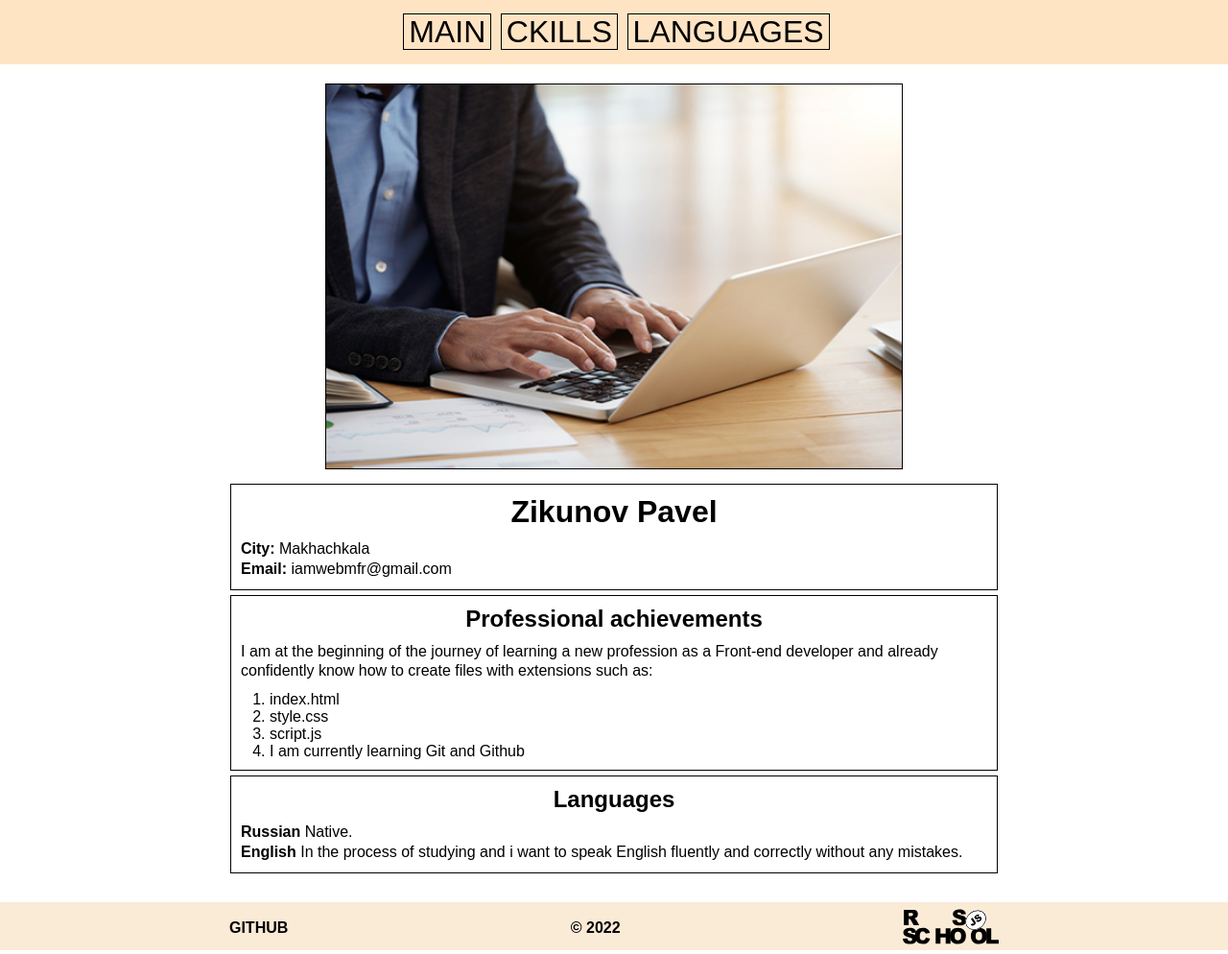
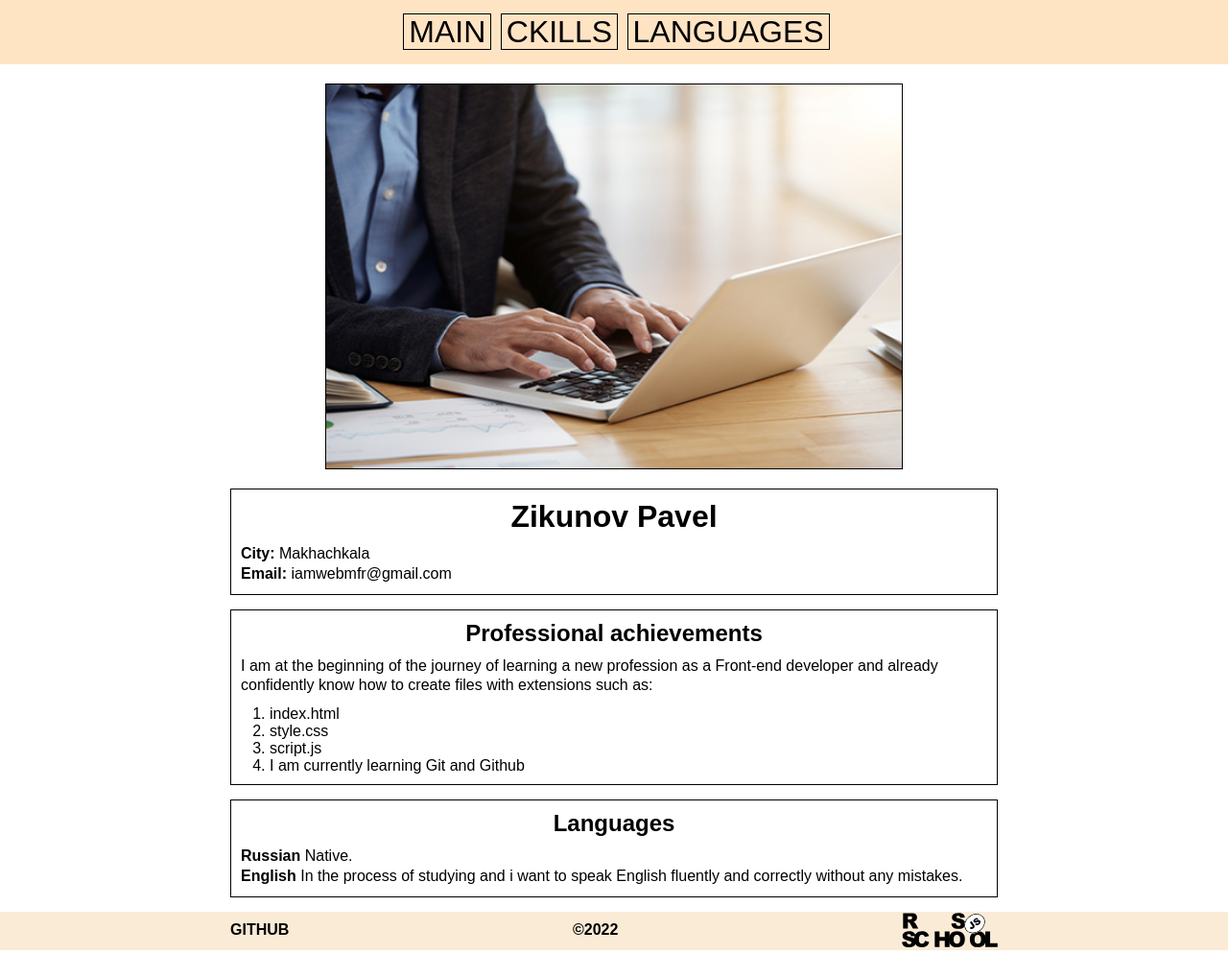
Before and after one commit to webmfr/rsschool-cv, a plain HTML site: page index.html in a window 1280 px wide. Shown: the whole page at 96% size. Drawn offline with Linux system fonts and the light colour scheme.

Commit message:
fix: fotter and add folder css

```diff
--- a/style.css
+++ b/css/style.css
@@ -60,7 +60,7 @@ a {
     height: 400px;
     width: 600px;
     border: solid 1px black;
-    margin-bottom: 15px;
+    margin-bottom: 20px;
 
 
 
@@ -105,32 +105,81 @@ span {
 
 
 
-article {
+.skill {
     border: solid 1px black;
-    margin-top: 5px;
+    margin-top: 15px;
+    margin-bottom: 15px;
+}
+
+.leng {
+    border: solid 1px black;
+    margin-bottom: 15px;
 }
 
 /* footer */
 
 footer {
-    height: 50px;
+
+    /* max-width: 800px; */
+    /* max-height: 100px; */
+    background-color: antiquewhite;
+    /* text-align: center; */
+    /* margin-top: 30px; */
+
+
+}
+
+footer nav {
+    max-width: 800px;
+    margin: 0 auto;
+    height: 40px;
+    /* background-color: antiquewhite; */
+    /* text-align: center; */
+    /* margin-top: 30px; */
+
+
+}
+
+footer ul {
+    /* text-align: justify; */
+    /* max-height: 100px; */
     background-color: antiquewhite;
     text-align: center;
-    margin-top: 30px;
+    /* margin-top: 30px; */
+
+
+}
+
+footer .left {
+    float: left;
+    margin-top: 10px;
 
 
 
 }
 
-footer span {
-    margin-right: 290px;
+footer .right {
+    /* margin-right: auto; */
+    /* text-align: right */
+    float: right;
+}
 
-    vertical-align: 18px;
+footer .center {
+    /* float: center; */
+    /* text-align: center; */
+    margin-top: 10px;
+}
+
+footer nav {}
+
+footer li {
+    display: inline-block;
+
 
 }
 
 footer img {
     width: 100px;
-    height: 50px;
+    height: 37px;
 
 }
--- a/index.html
+++ b/index.html
@@ -6,7 +6,7 @@
     <meta http-equiv="X-UA-Compatible" content="IE=edge">
     <meta name="viewport" content="width=device-width, initial-scale=1.0">
     <title>CV</title>
-    <link rel="stylesheet" href="style.css">
+    <link rel="stylesheet" href="css/style.css">
 </head>
 
 <body>
@@ -59,11 +59,16 @@
 
     </main>
     <footer class="footer">
-        <span><a class="git" href="https://github.com/webmfr">GitHub</a></span>
-        <span>© 2022</span>
-        <a href="https://rs.school/js/">
-            <img class="logo" src="images/logo.svg" alt="logo">
-        </a>
+        <nav>
+            <ul>
+                <li class="left"><a class="git" href="https://github.com/webmfr"><span>GitHub</span></a></li>
+                <li class="center"><span>©2022</span></li>
+                <li class="right"><a href="https://rs.school/js/"><img class="logo" src="images/logo.svg"
+                            alt="logo"></a></li>
+            </ul>
+        </nav>
+
+
 
     </footer>
 
```
